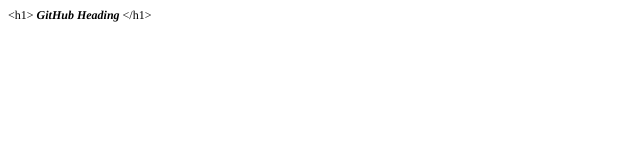
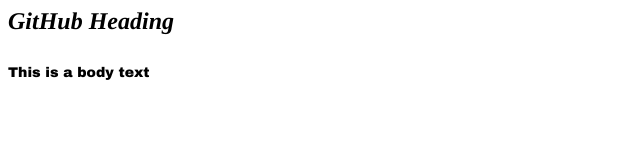
Before and after one commit to YoobeeCollegeCHC/version-controlling-with-git-nicki-choo, a plain HTML site: page index.html in a window 1280 px wide. Shown: the whole page, without its empty margins (0-640 px from the left). Drawn offline with Linux system fonts and the light colour scheme.

Commit message:
initial commit

```diff
--- a/index.html
+++ b/index.html
@@ -7,13 +7,18 @@
   <meta name="Generator" content="Cocoa HTML Writer">
   <meta name="CocoaVersion" content="2299">
   <style type="text/css">
-    p.p1 {margin: 0.0px 0.0px 0.0px 0.0px; font: 12.0px Times; color: #000000; -webkit-text-stroke: #000000}
+    p.p1 {margin: 0.0px 0.0px 0.0px 0.0px; font: 24.0px Times; color: #000000; -webkit-text-stroke: #000000}
     p.p2 {margin: 0.0px 0.0px 0.0px 0.0px; font: 12.0px Times; color: #000000; -webkit-text-stroke: #000000; min-height: 14.0px}
+    p.p3 {margin: 0.0px 0.0px 0.0px 0.0px; font: 14.0px 'Arial Black'; color: #000000; -webkit-text-stroke: #000000}
     span.s1 {font-kerning: none}
+    span.s2 {font: 12.0px Times; font-kerning: none}
   </style>
 </head>
 <body>
-<p class="p1"><span class="s1">&lt;h1&gt; <b><i>GitHub Heading </i></b>&lt;/h1&gt;</span></p>
+<p class="p1"><span class="s1"><b><i>GitHub Heading<span class="Apple-converted-space"> </span></i></b></span></p>
 <p class="p2"><span class="s1"></span><br></p>
+<p class="p2"><span class="s1"></span><br></p>
+<p class="p3"><span class="s1">This is a body text </span><span class="s2"><br>
+</span></p>
 </body>
 </html>
```
